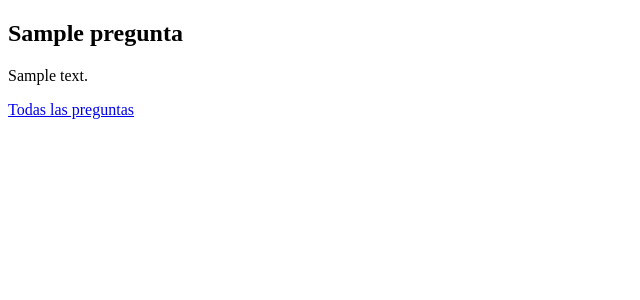
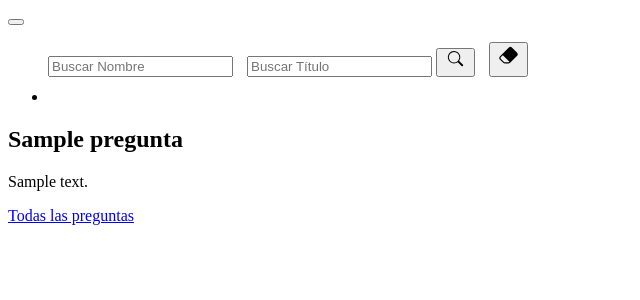
Before and after one commit to pol-mrk/Foro, a PHP site: page /pagina_principal.php?pagina=preguntas_personales in a window 1280 px wide. Shown: the top 300 px of the page, without its empty margins (0-640 px from the left). Run offline with PHP 8.4, Linux system fonts and the light colour scheme; the visitor is signed in with stand-in values (Sample User, id 1); tables that the repository leaves empty or names only in its code hold one stand-in row (values such as "Sample post").

Commit message:
página_con_filtros

```diff
--- a/pagina_principal.php
+++ b/pagina_principal.php
@@ -10,11 +10,20 @@
         exit();
 
     } else {
+
         $mi_usuario = htmlspecialchars($_SESSION['id_usuario']);
+
+        $buscar_nombre = isset($_GET['buscarNombre']) ? htmlspecialchars($_GET['buscarNombre']) : '';
+        $buscar_titulo = isset($_GET['buscarTitulo']) ? htmlspecialchars($_GET['buscarTitulo']) : '';
 
         $paginas = isset($_GET['pagina']) ? $_GET['pagina'] : 'default';
 
         $sqlPreguntas = "SELECT id_pregunta, titulo, descripcion, id_usuario FROM pregunta;";
+
+        // Creamos una variable (array) para los filtros y otra para los parametros
+        // (filtrará todas las letras/números que estén en los filtros)
+        $filtros = [];
+        $parametros = [];
 
         // CAMBIAR ENTRE PÁGINAS (OCUPACIONES / SALAS / SALAS MÁS USADAS / HISTORIAL MESAS)
         switch ($paginas) {
@@ -22,18 +31,49 @@
             case 'preguntas_personales':
 
                 $sqlPreguntas = "SELECT id_pregunta, titulo, descripcion, id_usuario FROM pregunta WHERE id_usuario = :id_usuario;";
+                $parametros[':id_usuario'] = $mi_usuario;
                 break;
 
             default:
 
-                $sqlPreguntas = "SELECT pregunta.id_pregunta, pregunta.titulo, pregunta.descripcion, pregunta.id_usuario, usuario.username
+                $sqlPreguntas = "SELECT pregunta.id_pregunta, pregunta.titulo, pregunta.descripcion, pregunta.id_usuario,
+                usuario.username, usuario.nombre
                 FROM pregunta INNER JOIN usuario ON usuario.id_usuario = pregunta.id_usuario
                 WHERE pregunta.id_usuario != :id_usuario";
+                $parametros[':id_usuario'] = $mi_usuario;
                 break;
         }
 
+
+        // Si hemos introducido texto en el input 'buscarNombre'
+        if ($buscar_nombre != "") {
+            $filtros[] = "usuario.nombre LIKE :nombre OR usuario.username LIKE :username";
+            $parametros[':nombre'] = '%' . $buscar_nombre . '%';
+            $parametros[':username'] = '%' . $buscar_nombre . '%';
+        }
+
+        // Si hemos introducido texto en el input 'buscarTitulo'
+        if ($buscar_titulo != "") {
+            $filtros[] = "pregunta.titulo LIKE :titulo";
+            $parametros[':titulo'] = '%' . $buscar_titulo . '%';
+        }
+
+        // Si hay filtros, los añadimos a la consulta
+        if (!empty($filtros)) {
+            $sqlPreguntas .= " AND " . implode(" AND ", $filtros);
+        }
+
         $stmtPreguntas = $conn->prepare($sqlPreguntas);
-        $stmtPreguntas->bindParam(':id_usuario', $mi_usuario);
+
+        // Si los parámetros no están vacíos (si contiene valores),
+        // Hacemos un foreach que recorrerá este array ($parametros),
+        // (recorrerá los ':identificadores' y sus '%valores%')
+        if ($parametros) {
+            foreach ($parametros as $identificador => $valor) {
+                $stmtPreguntas->bindParam($identificador, $valor);
+            }
+        }
+
         $stmtPreguntas->execute();
 
         $resultado = $stmtPreguntas->fetchAll(PDO::FETCH_ASSOC);
@@ -46,6 +86,54 @@
     <title>Página principal</title>
 </head>
 <body>
+    <nav class="navbar navbar-expand-lg bg-body-tertiary">
+        <div class="container-fluid">
+
+            <!-- Botón para hacer el navbar responsive (mete todos los elementos en un responsive) -->
+            <button class="navbar-toggler" type="button" data-bs-toggle="collapse" data-bs-target="#navbarContent" aria-controls="navbarContent" aria-expanded="false" aria-label="Toggle navigation">
+                <span class="navbar-toggler-icon"></span>
+            </button>
+
+            <!-- FILTROS Y PÁGINAS -->
+            <div class="collapse navbar-collapse divNavbar" id="navbarContent">
+
+                <ul class="navbar-nav ms-auto mb-2 mb-lg-0">
+
+                    <form class="form-inline my-2 my-lg-0 d-flex align-items-center" method="GET">
+                        <input class="form-control mr-sm-2" type="search" name="buscarNombre" placeholder="Buscar Nombre" aria-label="Buscar Nombre" value="<?php if(isset($_GET['buscarNombre'])) {echo $_GET['buscarNombre'];} ?>">
+                        <input class="form-control mr-sm-2" style="margin-left: 10px;" type="search" name="buscarTitulo" placeholder="Buscar Título" aria-label="Buscar Título" value="<?php if(isset($_GET['buscarTitulo'])) {echo $_GET['buscarTitulo'];} ?>">
+                        <button type="submit" class="btn btn-primary" style="height: 93%;">
+                            <svg xmlns="http://www.w3.org/2000/svg" width="23" height="20" fill="currentColor" class="bi bi-search" viewBox="0 0 16 21">
+                                <path d="M11.742 10.344a6.5 6.5 0 1 0-1.397 1.398h-.001q.044.06.098.115l3.85 3.85a1 1 0 0 0 1.415-1.414l-3.85-3.85a1 1 0 0 0-.115-.1zM12 6.5a5.5 5.5 0 1 1-11 0 5.5 5.5 0 0 1 11 0"/>
+                            </svg>
+                        </button>
+                        <button type="submit" class="btn btn-danger" name="limpiar_filtros" style="height: 93%; margin-left: 10px; margin-right: 10px;">
+                            <svg xmlns="http://www.w3.org/2000/svg" width="23" height="26" fill="currentColor" class="bi bi-eraser-fill" viewBox="0 0 16 21">
+                                <path d="M8.086 2.207a2 2 0 0 1 2.828 0l3.879 3.879a2 2 0 0 1 0 2.828l-5.5 5.5A2 2 0 0 1 7.879 15H5.12a2 2 0 0 1-1.414-.586l-2.5-2.5a2 2 0 0 1 0-2.828zm.66 11.34L3.453 8.254 1.914 9.793a1 1 0 0 0 0 1.414l2.5 2.5a1 1 0 0 0 .707.293H7.88a1 1 0 0 0 .707-.293z"/>
+                            </svg>
+                        </button>
+                    </form>
+                    <?php
+
+                        if (isset($_GET['limpiar_filtros'])) {
+                            // Redirigir a la misma página sin parámetros
+                            header("Location: " . strtok($_SERVER["REQUEST_URI"], '?'));
+                            exit();
+                        }
+
+                    ?>
+                    <li>
+                        <a href="../CerrarSesion.php" class="btn btn-secondary">
+                            <svg xmlns="http://www.w3.org/2000/svg" width="25" height="25" fill="white" class="bi bi-box-arrow-right" viewBox="0 0 16 18">
+                                <path fill-rule="evenodd" d="M10 12.5a.5.5 0 0 1-.5.5h-8a.5.5 0 0 1-.5-.5v-9a.5.5 0 0 1 .5-.5h8a.5.5 0 0 1 .5.5v2a.5.5 0 0 0 1 0v-2A1.5 1.5 0 0 0 9.5 2h-8A1.5 1.5 0 0 0 0 3.5v9A1.5 1.5 0 0 0 1.5 14h8a1.5 1.5 0 0 0 1.5-1.5v-2a.5.5 0 0 0-1 0z"/>
+                                <path fill-rule="evenodd" d="M15.854 8.354a.5.5 0 0 0 0-.708l-3-3a.5.5 0 0 0-.708.708L14.293 7.5H5.5a.5.5 0 0 0 0 1h8.793l-2.147 2.146a.5.5 0 0 0 .708.708z"/>
+                            </svg>
+                        </a>
+                    </li>
+                </ul>
+            </div>
+        </div>
+    </nav>
     <?php
 
         if (count($resultado) > 0) {
```
